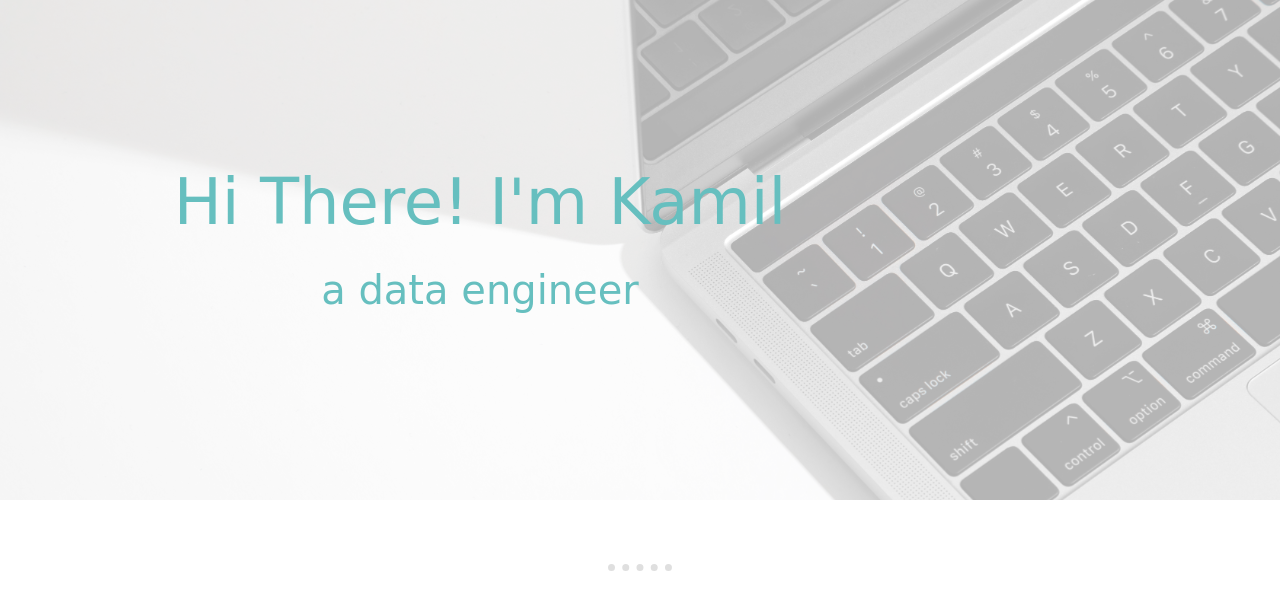
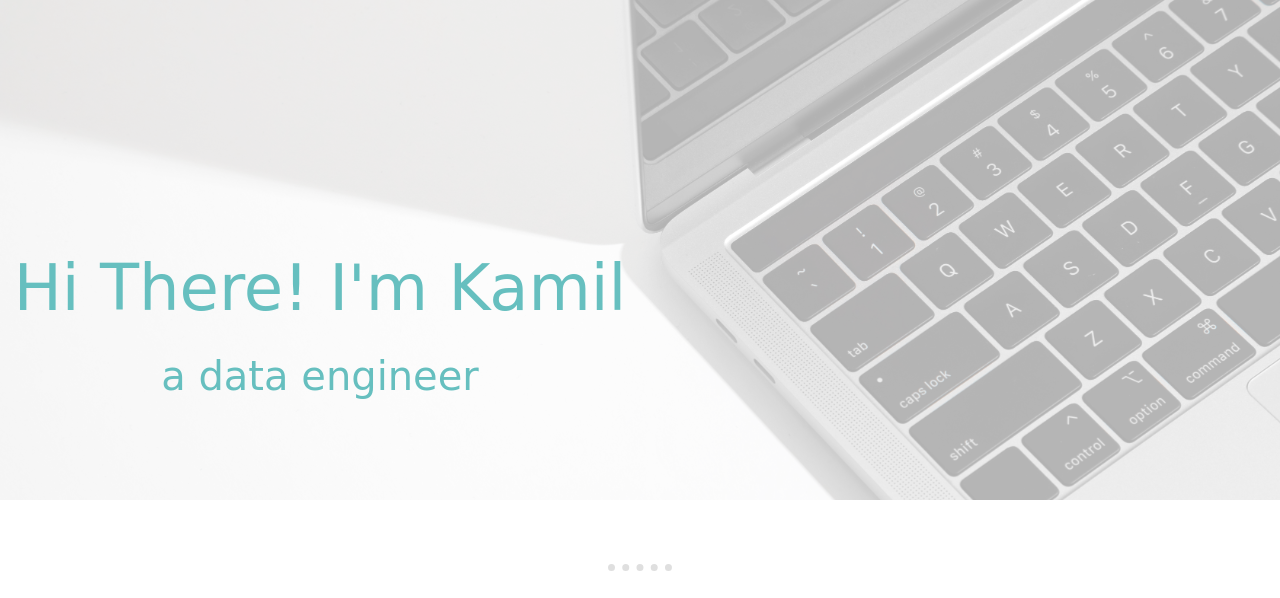
Before and after one commit to kamil-kosno/personal-site, a Flask app: page / in a window 1280 px wide. Shown: the top 598 px of the page. Run offline with Flask 2, Linux system fonts and the light colour scheme; some libraries are stand-ins or nearby versions; some web fonts are replaced.

Commit message:
improve banner

```diff
--- a/static/css/styles.css
+++ b/static/css/styles.css
@@ -50,11 +50,10 @@
 
 .top-container {
     position: absolute;
-    padding: 3% 0 5% 0;
     left: 0;
     right: 0;
-    padding-right: 25%;
-    padding-top: 5%;
+    padding-right: 50%;
+    padding-top: 150px;
     top: 3%;
 }
 
```
